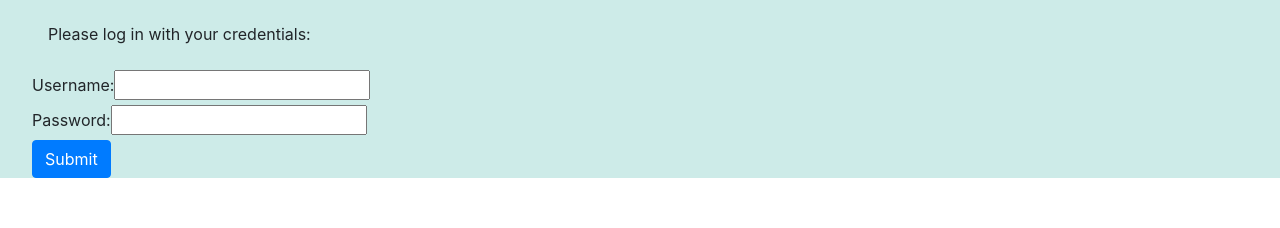
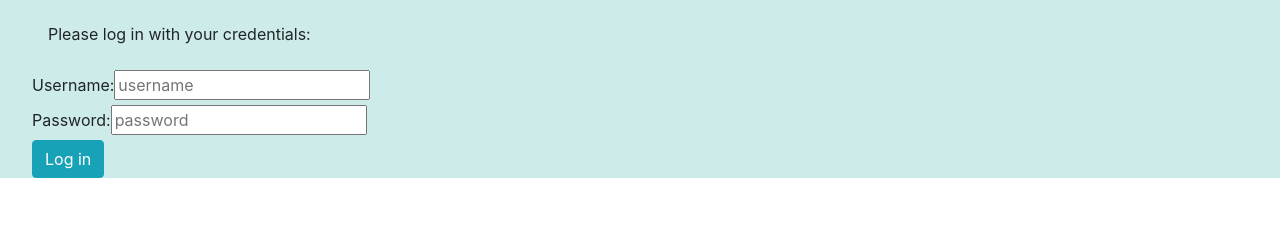
Before and after one commit to derejmi/HabitHub-project, a React app in the folder client/: page /login in a window 1280 px wide. Shown: the part 318-546 px from the top of the page. Built offline with nearby package versions, Linux system fonts and the light colour scheme.

Commit message:
set basic funtionality

```diff
--- a/client/src/pages/Login/index.js
+++ b/client/src/pages/Login/index.js
@@ -7,8 +7,19 @@ import Form from 'react-bootstrap/Form';
 class Login extends Component {
 
   state = {
+    username: "",
+    password: ""
+  };
 
-  };
+  handleInput = e => this.setState({[e.target.name]: e.target.value })
+  //formIncomplete = () => Object.values(this.state).some(v => !v)
+
+  login = e => {
+  e.preventDefault()
+  //this.props.login(this.state)
+  //API Call to server
+  console.log(this.state.username, this.state.password)
+}
 
   render(){
     return(
@@ -16,12 +27,13 @@ class Login extends Component {
         <h1 className="titleHabitHub">Welcome back to HabitHub</h1>
 
         <p> Please log in with your credentials:</p>
-        <Form action="">
+        <Form onSubmit={this.login}>
             <label for="username">Username:</label>
-            <input type="text" name="credentials" id="username"/><br/>
+            <input id="username"  type="text" name="username" value={this.state.username} onChange={this.handleInput} placeholder="username" /><br/>
             <label for="password">Password:</label>
-            <input type="text" name="credentials" id="password"/><br/>
-            <Button variant="primary" type="submit">Submit</Button>
+            <input id="password" type="text" name="password" value={this.state.password} onChange={this.handleInput} placeholder="password"/><br/>
+          {/* <Button className="genButtons" variant="info" type="submit" className={this.formIncomplete() ? 'disabled' : 'enabled'} disabled={this.formIncomplete()}>Log in</Button>             */}
+        <Button className="genButtons" variant="info" type="submit">Log in</Button>
         </Form>
       </Jumbotron>
     );
```
